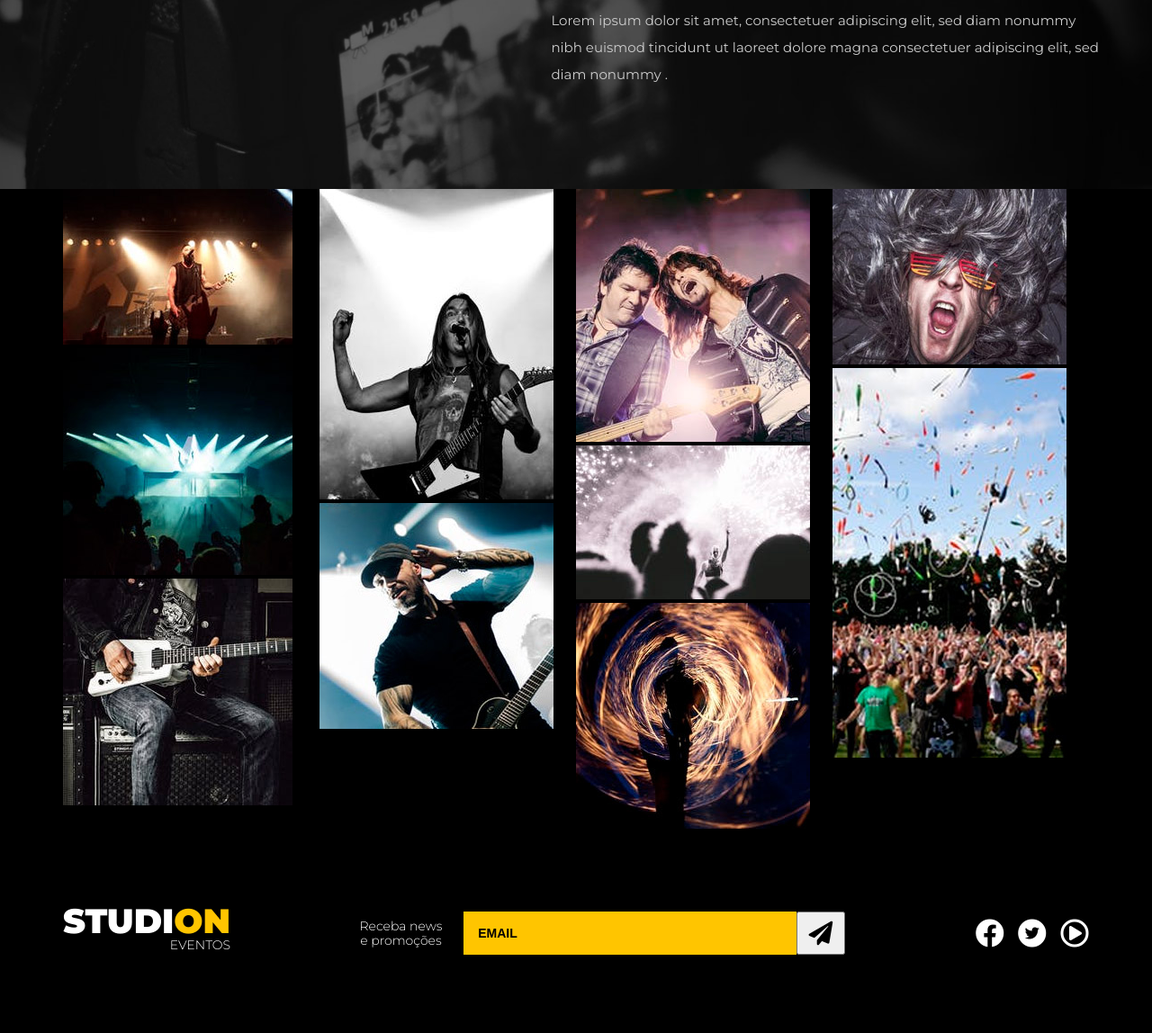
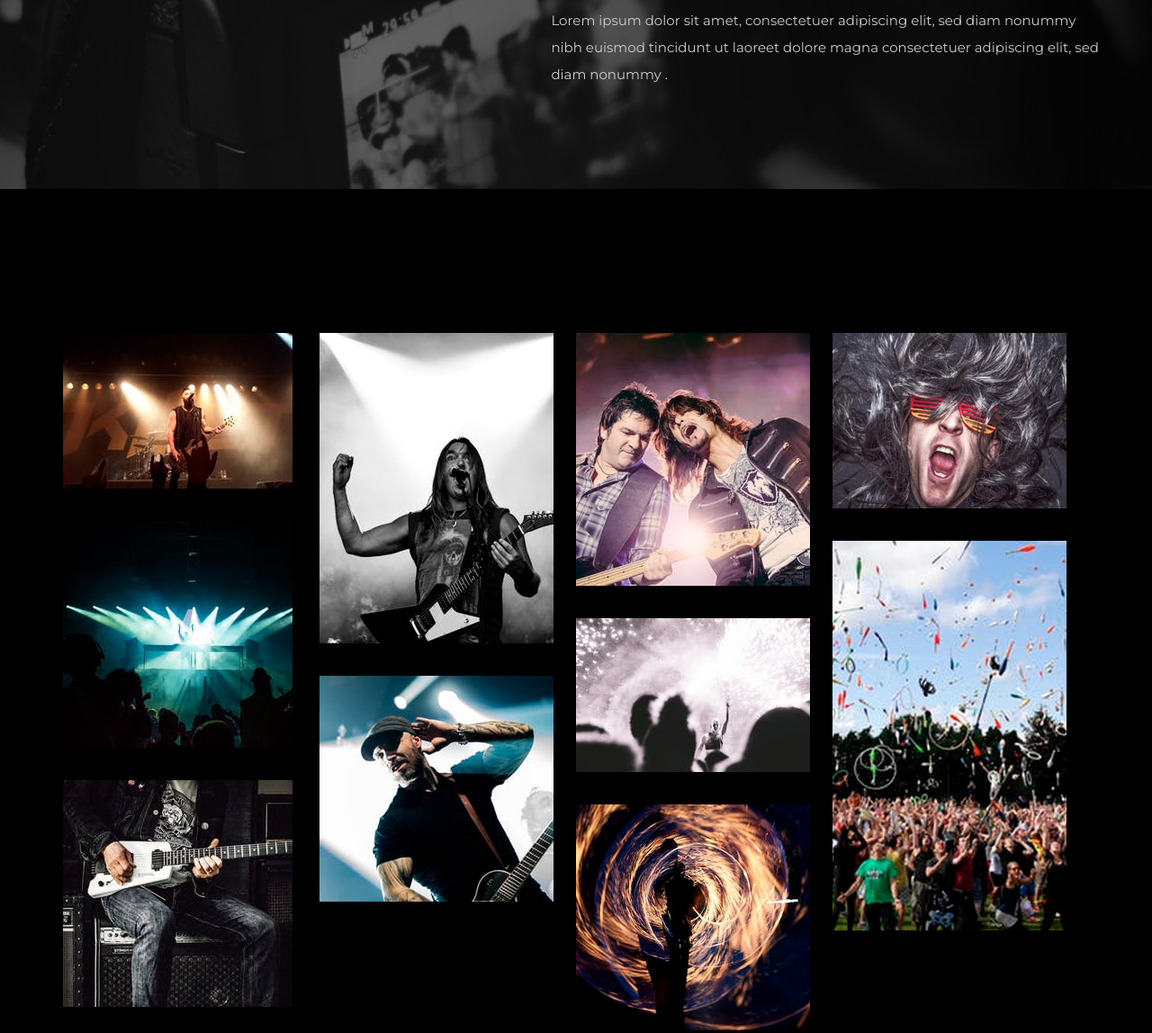
Before and after one commit to OtherVision/studion-project, a website: page src/gallery.html in a window 1280 px wide. Shown: the part 344-1492 px from the top of the page at 90% size. Drawn offline with Linux system fonts and the light colour scheme.

Commit message:
completing gallery

```diff
--- a/src/css/gallery.css
+++ b/src/css/gallery.css
@@ -8,7 +8,13 @@ main {
 }
 .gallery {
   height: auto;
+  margin-top: 10rem;
+  margin-bottom: 5rem;
 
   display: grid;
   grid-template-columns: 1fr 1fr 1fr 1fr;
 }
+
+.gallery img {
+  margin-bottom: 2rem;
+}
```
